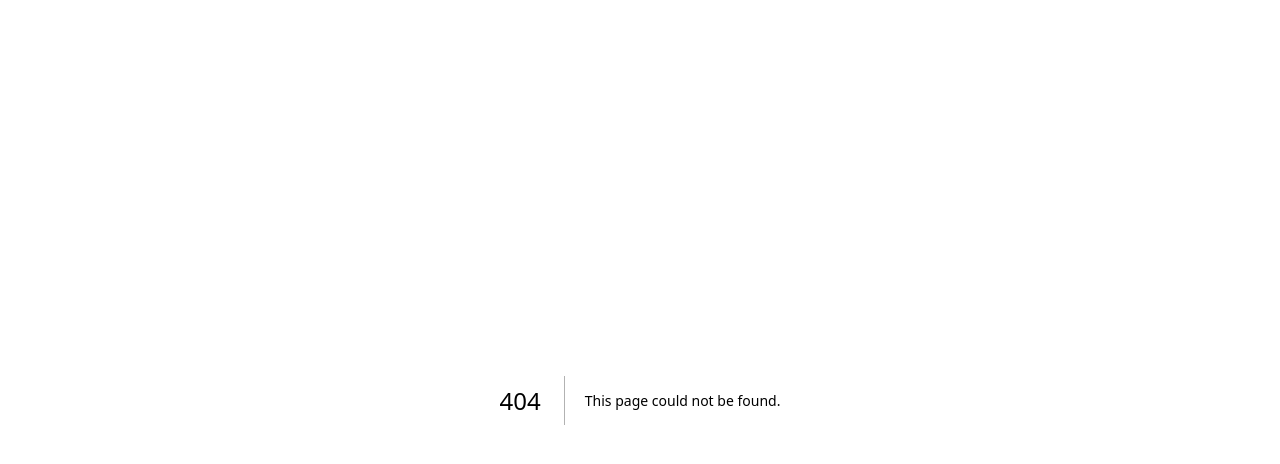
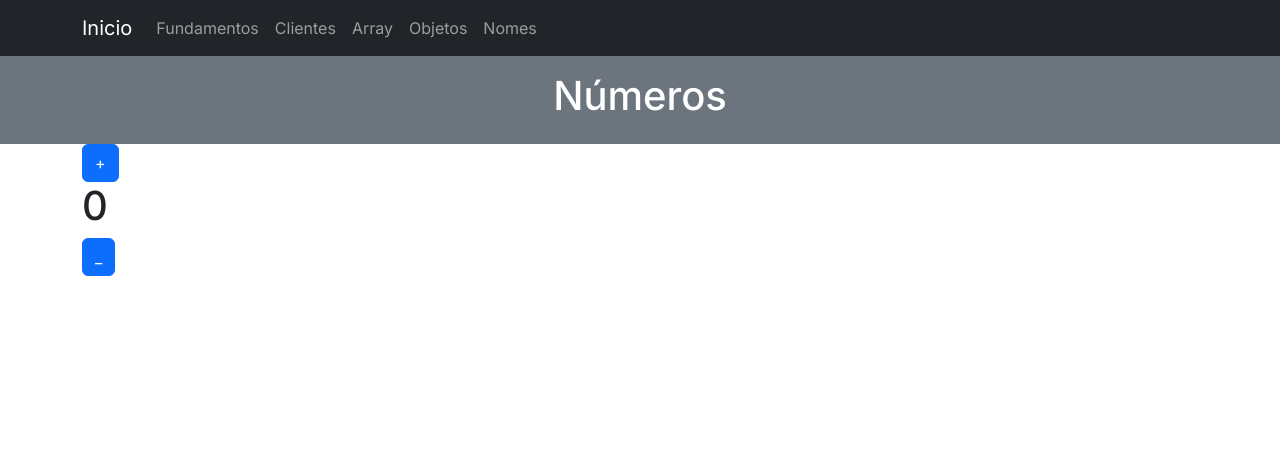
Before and after one commit to lucasrodriguesx/fundamentos, a Next.js app: page /numeros in a window 1280 px wide. Before the commit this address had no page. Shown: the top 464 px of the page. Built offline with nearby package versions, Linux system fonts and the light colour scheme.

Commit message:
Fundamentos

```diff
--- /dev/null
+++ b/src/app/numeros/page.js
@@ -0,0 +1,28 @@
+
+'use client'
+import Pagina from "@/app/components/Pagina";
+import { useState } from "react";
+import { Button } from "react-bootstrap";
+
+export default function Numeros(){
+
+    const [numero, setNumero] = useState(0);
+
+    function aumentar() {
+        setNumero(numero + 1);
+    }
+
+    function diminuir() {
+        setNumero(numero - 1);
+    }
+
+    return (
+        <Pagina titulo="Números">
+            <Button onClick={aumentar}>+</Button>
+            <h1>{numero}</h1>
+            <Button onClick={diminuir}>_</Button>
+
+
+        </Pagina>
+    );
+  }
```
Also changed, not shown: src/app/nomes/page.js (+9 -3 lines).
